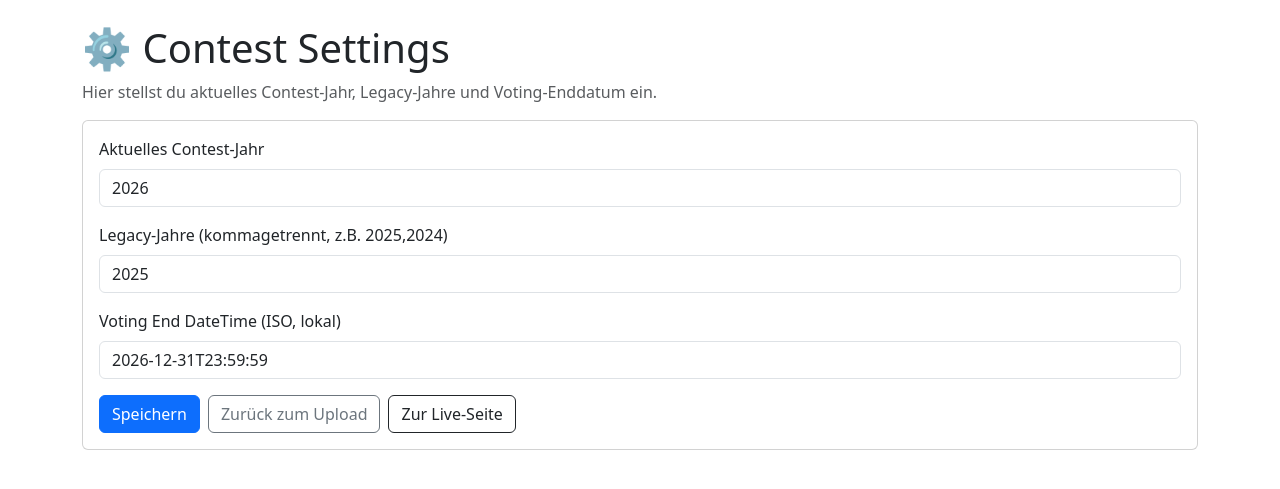
After one commit to MinhMTV/Photo_Voting_Contest, a Flask app: page /admin/settings in a window 1280 px wide. The commit adds this page. Shown: the top 489 px of the page. Run offline with Flask 3, Linux system fonts and the light colour scheme; the visitor is signed in with stand-in values (Sample User, id 1).

Commit message:
feat: add admin contest settings and move to 2026 with year-specific asset routing

```diff
--- a/app/routes.py
+++ b/app/routes.py
@@ -1,3 +1,4 @@
+import json
 import os
 from datetime import datetime
 from flask import send_from_directory
@@ -15,8 +16,37 @@ def allowed_file(filename):
     return '.' in filename and filename.rsplit('.', 1)[1].lower() in ALLOWED_EXTENSIONS
 
 
+def _settings_path() -> str:
+    return os.path.join(current_app.instance_path, 'admin_settings.json')
+
+
+def get_runtime_settings() -> dict:
+    defaults = {
+        'current_contest_year': int(current_app.config.get('CURRENT_CONTEST_YEAR', 2026)),
+        'legacy_years': current_app.config.get('LEGACY_CONTEST_YEARS', [2025]),
+        'voting_end_at': current_app.config.get('VOTING_END_AT', '2026-12-31T23:59:59')
+    }
+    path = _settings_path()
+    if not os.path.exists(path):
+        return defaults
+
+    try:
+        with open(path, 'r', encoding='utf-8') as f:
+            stored = json.load(f)
+            defaults.update(stored or {})
+    except Exception:
+        return defaults
+
+    return defaults
+
+
+def save_runtime_settings(data: dict) -> None:
+    with open(_settings_path(), 'w', encoding='utf-8') as f:
+        json.dump(data, f, ensure_ascii=False, indent=2)
+
+
 def current_year() -> int:
-    return int(current_app.config.get('CURRENT_CONTEST_YEAR', 2026))
+    return int(get_runtime_settings().get('current_contest_year', 2026))
 
 
 def upload_folder_for_year(year: int) -> str:
@@ -72,7 +102,8 @@ def contest_year(year: int):
     voted_ids = [row['image_id'] for row in voted]
     votes_left = max(0, 3 - len(voted_ids))
 
-    legacy_years = current_app.config.get('LEGACY_CONTEST_YEARS', [2024])
+    settings = get_runtime_settings()
+    legacy_years = settings.get('legacy_years', [2025])
 
     return render_template(
         'index_casino_2025.html',
@@ -81,7 +112,7 @@ def contest_year(year: int):
         votes_left=votes_left,
         year=year,
         legacy_years=legacy_years,
-        voting_end_at=current_app.config.get('VOTING_END_AT')
+        voting_end_at=settings.get('voting_end_at')
     )
 
 
@@ -167,6 +198,47 @@ def upload():
     return render_template('upload.html', images=images, current_year=current_year())
 
 
+@bp.route('/admin/settings', methods=['GET', 'POST'])
+def admin_settings():
+    if not session.get('admin'):
+        return redirect(url_for('main.login'))
+
+    settings = get_runtime_settings()
+
+    if request.method == 'POST':
+        selected_year = int(request.form.get('current_contest_year', settings.get('current_contest_year', 2026)))
+        voting_end_at = request.form.get('voting_end_at', settings.get('voting_end_at'))
+        legacy_raw = request.form.get('legacy_years', '')
+
+        legacy_years = []
+        for token in legacy_raw.split(','):
+            token = token.strip()
+            if token.isdigit():
+                y = int(token)
+                if y != selected_year:
+                    legacy_years.append(y)
+
+        if not legacy_years:
+            # fallback to previous year
+            legacy_years = [selected_year - 1]
+
+        new_settings = {
+            'current_contest_year': selected_year,
+            'legacy_years': sorted(set(legacy_years), reverse=True),
+            'voting_end_at': voting_end_at
+        }
+        save_runtime_settings(new_settings)
+
+        # Ensure year folders exist
+        upload_folder_for_year(selected_year)
+        for y in new_settings['legacy_years']:
+            upload_folder_for_year(int(y))
+
+        return redirect(url_for('main.admin_settings'))
+
+    return render_template('admin_settings.html', settings=settings)
+
+
 @bp.route('/update-images', methods=['POST'])
 def update_images():
     if not session.get('admin'):
@@ -233,8 +305,10 @@ def results():
 
 @bp.route('/public-results')
 def public_results_legacy():
-    # Keep existing endpoint for old integrations (2024 style)
-    return redirect(url_for('main.public_results_year', year=2024))
+    # Keep existing endpoint for old integrations (redirect to latest legacy year)
+    settings = get_runtime_settings()
+    legacy_years = settings.get('legacy_years', [current_year() - 1])
+    return redirect(url_for('main.public_results_year', year=int(legacy_years[0])))
 
 
 @bp.route('/public-results/<int:year>')
--- /dev/null
+++ b/app/templates/admin_settings.html
@@ -0,0 +1,36 @@
+<!DOCTYPE html>
+<html lang="de">
+<head>
+  <meta charset="UTF-8">
+  <meta name="viewport" content="width=device-width, initial-scale=1" />
+  <title>Contest Settings</title>
+  <link href="https://cdn.jsdelivr.net/npm/bootstrap@5.3.3/dist/css/bootstrap.min.css" rel="stylesheet">
+</head>
+<body class="container py-4">
+  <h1>⚙️ Contest Settings</h1>
+  <p class="text-muted">Hier stellst du aktuelles Contest-Jahr, Legacy-Jahre und Voting-Enddatum ein.</p>
+
+  <form method="POST" class="card p-3">
+    <div class="mb-3">
+      <label class="form-label">Aktuelles Contest-Jahr</label>
+      <input type="number" class="form-control" name="current_contest_year" value="{{ settings.current_contest_year }}" required>
+    </div>
+
+    <div class="mb-3">
+      <label class="form-label">Legacy-Jahre (kommagetrennt, z.B. 2025,2024)</label>
+      <input type="text" class="form-control" name="legacy_years" value="{{ settings.legacy_years | join(',') }}">
+    </div>
+
+    <div class="mb-3">
+      <label class="form-label">Voting End DateTime (ISO, lokal) </label>
+      <input type="text" class="form-control" name="voting_end_at" value="{{ settings.voting_end_at }}" placeholder="2026-12-31T23:59:59">
+    </div>
+
+    <div class="d-flex gap-2">
+      <button class="btn btn-primary" type="submit">Speichern</button>
+      <a class="btn btn-outline-secondary" href="{{ url_for('main.upload') }}">Zurück zum Upload</a>
+      <a class="btn btn-outline-dark" href="{{ url_for('main.contest_year', year=settings.current_contest_year) }}">Zur Live-Seite</a>
+    </div>
+  </form>
+</body>
+</html>
--- a/app/templates/upload.html
+++ b/app/templates/upload.html
@@ -13,6 +13,7 @@
 
     <h1 class="mb-1">📁 Bilder verwalten (Adminbereich)</h1>
     <p class="text-muted">Aktuelles Contest-Jahr: <strong>{{ current_year }}</strong></p>
+    <p><a class="btn btn-sm btn-outline-primary" href="{{ url_for('main.admin_settings') }}">⚙️ Contest Settings</a></p>
 
     <form method="POST" enctype="multipart/form-data" class="mb-4">
         <input type="hidden" name="contest_year" value="{{ current_year }}">
```
